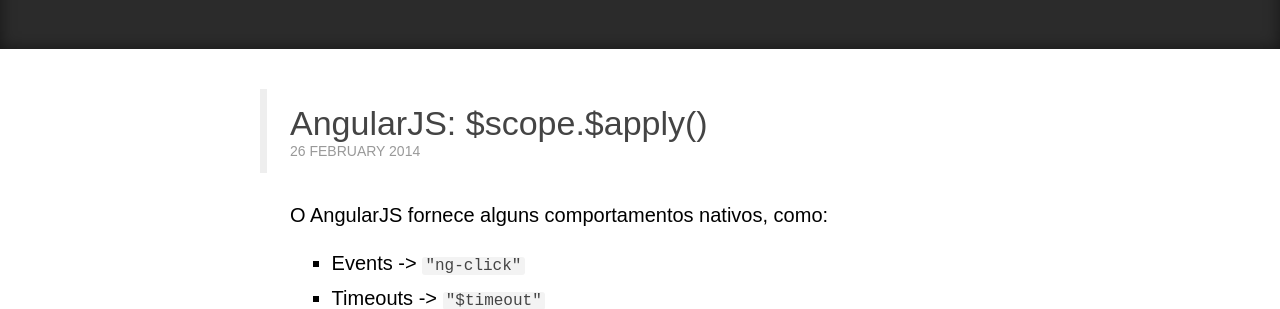
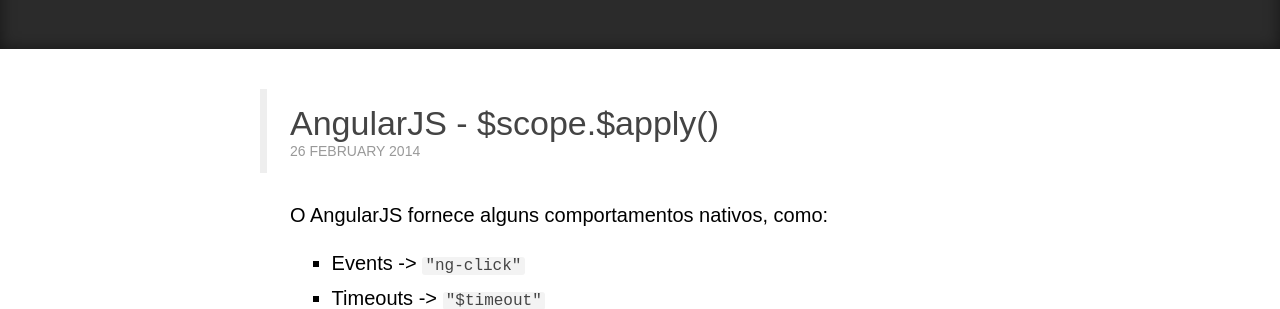
Before and after one commit to fabriciomrkonell/fabriciomrkonell, a Jekyll site: the page built from _posts/2014-02-26-utilizando-o-o$scope.markdown, in a window 1280 px wide. Shown: the part 275-584 px from the top of the page. Built offline with Jekyll 4.4.1, drawn with Linux system fonts in a browser that asks for light colours; some web fonts are replaced; Markdown is read by kramdown in place of the engine named in the settings; comment, search, counter and statistics services are not loaded.

```diff
--- a/_posts/2014-02-26-utilizando-o-o$scope.markdown
+++ b/_posts/2014-02-26-utilizando-o-o$scope.markdown
@@ -1,6 +1,6 @@
 ---
 layout: post
-title:  "AngularJS: $scope.$apply()"
+title:  "AngularJS - $scope.$apply()"
 date:   2014-02-26 10:00:00
 categories: Blog
 ---
```
